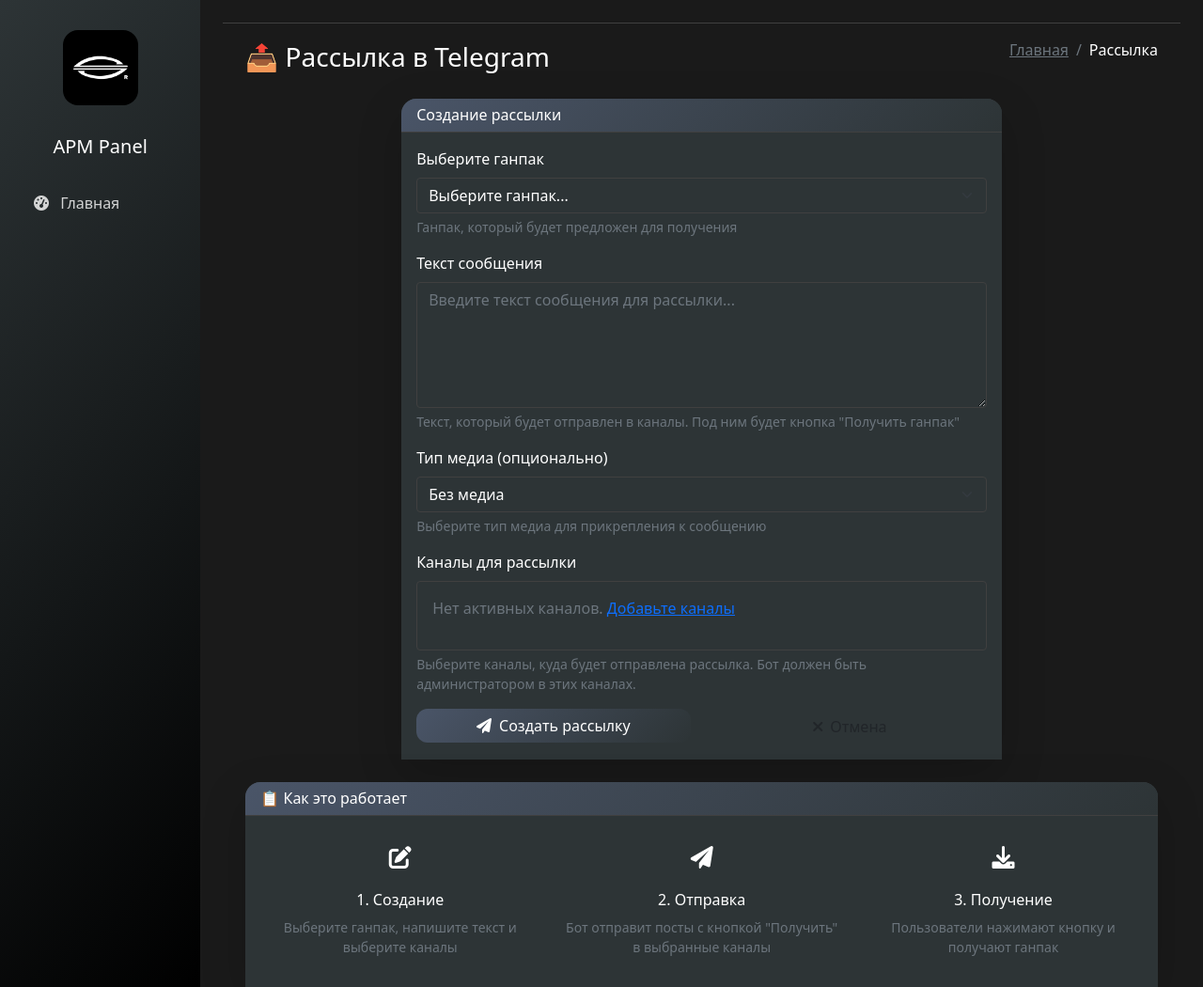
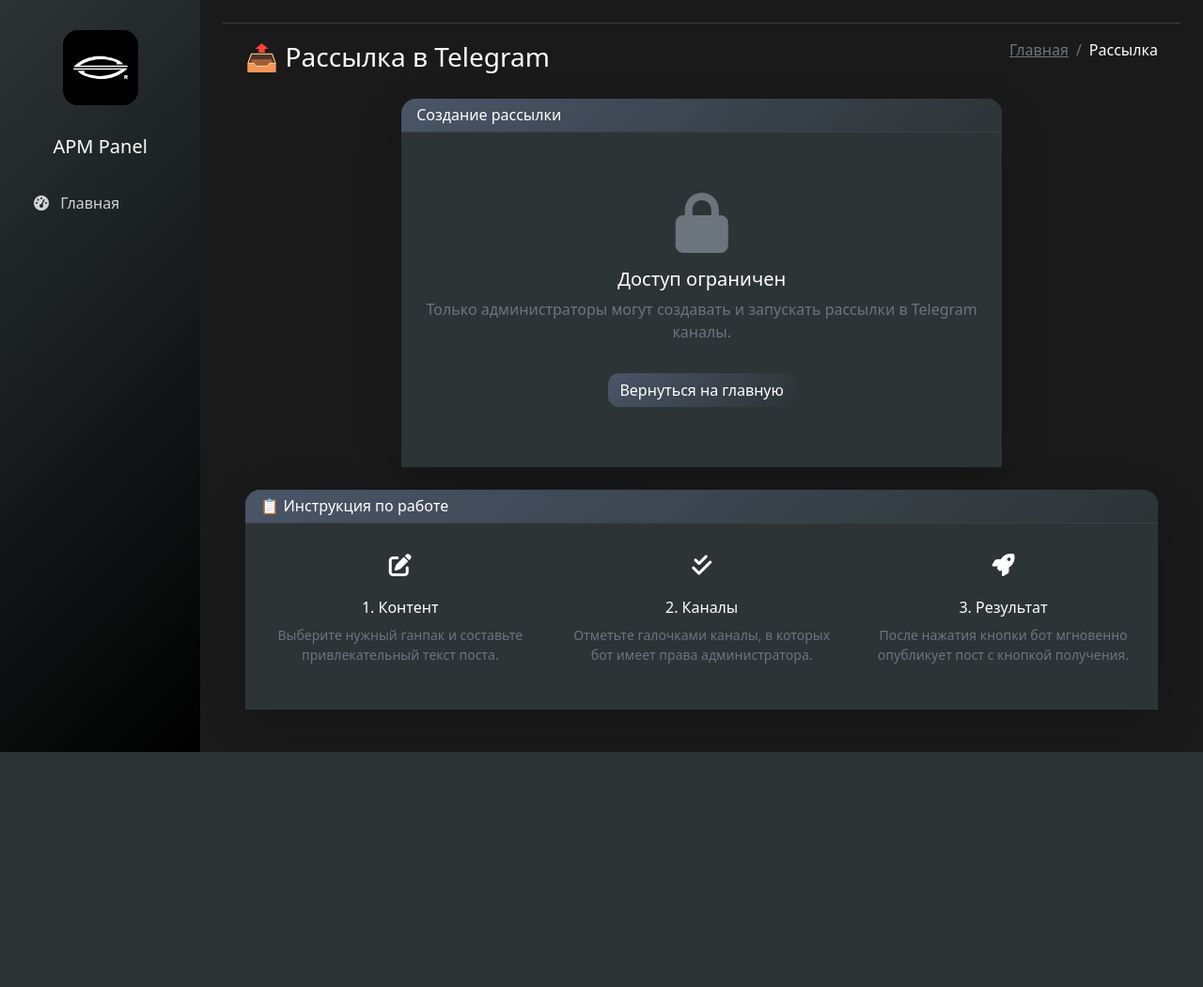
Before and after one commit to ange1231/apmbot, a Python web app: template templates/broadcast_dark.html in a window 1280 px wide. Shown: the whole page at 94% size. After the commit the page ends 800 px from the top, so only its background shows below. Run offline with Jinja, Linux system fonts and the light colour scheme; the template is opened without the code that fills it, so the values that code supplies are empty; some libraries are stand-ins or nearby versions.

Commit message:
Update broadcast_dark.html for admin access and UI

```diff
--- a/templates/broadcast_dark.html
+++ b/templates/broadcast_dark.html
@@ -21,6 +21,7 @@
                     <h6 class="m-0 font-weight-bold text-white">Создание рассылки</h6>
                 </div>
                 <div class="card-body bg-dark">
+                    {% if current_user.role == 'admin' %}
                     <form method="POST">
                         <div class="mb-3">
                             <label for="gunpack_id" class="form-label text-white">Выберите ганпак</label>
@@ -51,59 +52,57 @@
                                 <option value="gif">GIF</option>
                                 <option value="youtube">YouTube видео</option>
                             </select>
-                            <div class="form-text text-muted">
-                                Выберите тип медиа для прикрепления к сообщению
-                            </div>
                         </div>
 
                         <div class="mb-3" id="media_url_container" style="display: none;">
                             <label for="media_url" class="form-label text-white">URL медиа</label>
                             <input type="url" class="form-control bg-dark text-white border-secondary"
                                    id="media_url" name="media_url"
-                                   placeholder="https://example.com/image.jpg или https://youtube.com/watch?v=...">
-                            <div class="form-text text-muted">
-                                Ссылка на фото, GIF или YouTube видео
-                            </div>
+                                   placeholder="https://example.com/image.jpg">
                         </div>
 
                         <div class="mb-3">
                             <label class="form-label text-white">Каналы для рассылки</label>
-                            <div class="border border-secondary rounded p-3 bg-dark">
+                            <div class="border border-secondary rounded p-3 bg-dark" style="max-height: 200px; overflow-y: auto;">
                                 {% if channels %}
                                     {% for channel in channels %}
                                         <div class="form-check mb-2">
-                                            <input class="form-check-input bg-dark" type="checkbox"
+                                            <input class="form-check-input" type="checkbox"
                                                    name="channels" value="{{ channel.name }}"
                                                    id="channel_{{ channel.id }}">
                                             <label class="form-check-label text-white" for="channel_{{ channel.id }}">
                                                 <strong>@{{ channel.name }}</strong>
                                                 {% if channel.title %} - {{ channel.title }}{% endif %}
-                                                <span class="badge bg-info ms-2">Активен</span>
                                             </label>
                                         </div>
                                     {% endfor %}
                                 {% else %}
-                                    <p class="text-muted">Нет активных каналов. <a href="{{ url_for('channels') }}">Добавьте каналы</a></p>
+                                    <p class="text-muted small">Нет активных каналов. <a href="{{ url_for('channels') }}">Добавить?</a></p>
                                 {% endif %}
-                            </div>
-                            <div class="form-text text-muted">
-                                Выберите каналы, куда будет отправлена рассылка. Бот должен быть администратором в этих каналах.
                             </div>
                         </div>
 
-                        <div class="row">
-                            <div class="col-md-6">
+                        <div class="row pt-3">
+                            <div class="col-md-6 mb-2">
                                 <button type="submit" class="btn btn-primary-dark w-100">
-                                    <i class="fas fa-paper-plane me-2"></i>Создать рассылку
+                                    <i class="fas fa-paper-plane me-2"></i>Запустить рассылку
                                 </button>
                             </div>
                             <div class="col-md-6">
-                                <a href="{{ url_for('dashboard') }}" class="btn btn-secondary-dark w-100">
+                                <a href="{{ url_for('dashboard') }}" class="btn btn-outline-secondary w-100 text-white">
                                     <i class="fas fa-times me-2"></i>Отмена
                                 </a>
                             </div>
                         </div>
                     </form>
+                    {% else %}
+                    <div class="text-center py-5">
+                        <i class="fas fa-lock fa-4x text-muted mb-3"></i>
+                        <h5 class="text-white">Доступ ограничен</h5>
+                        <p class="text-muted">Только администраторы могут создавать и запускать рассылки в Telegram каналы.</p>
+                        <a href="{{ url_for('dashboard') }}" class="btn btn-primary-dark mt-3">Вернуться на главную</a>
+                    </div>
+                    {% endif %}
                 </div>
             </div>
         </div>
@@ -113,36 +112,30 @@
         <div class="col-12">
             <div class="card card-dark border-0 shadow-lg">
                 <div class="card-header bg-dark border-secondary">
-                    <h6 class="m-0 font-weight-bold text-white">📋 Как это работает</h6>
+                    <h6 class="m-0 font-weight-bold text-white">📋 Инструкция по работе</h6>
                 </div>
                 <div class="card-body bg-dark">
                     <div class="row">
-                        <div class="col-md-4">
-                            <div class="text-center mb-3">
-                                <div class="badge bg-primary-dark p-3 rounded-circle">
-                                    <i class="fas fa-edit fa-2x"></i>
-                                </div>
-                                <h6 class="text-white mt-2">1. Создание</h6>
-                                <p class="text-muted small">Выберите ганпак, напишите текст и выберите каналы</p>
+                        <div class="col-md-4 text-center mb-3">
+                            <div class="badge bg-primary-dark p-3 rounded-circle mb-2">
+                                <i class="fas fa-edit fa-2x"></i>
                             </div>
+                            <h6 class="text-white">1. Контент</h6>
+                            <p class="text-muted small">Выберите нужный ганпак и составьте привлекательный текст поста.</p>
                         </div>
-                        <div class="col-md-4">
-                            <div class="text-center mb-3">
-                                <div class="badge bg-success-dark p-3 rounded-circle">
-                                    <i class="fas fa-paper-plane fa-2x"></i>
-                                </div>
-                                <h6 class="text-white mt-2">2. Отправка</h6>
-                                <p class="text-muted small">Бот отправит посты с кнопкой "Получить" в выбранные каналы</p>
+                        <div class="col-md-4 text-center mb-3">
+                            <div class="badge bg-primary-dark p-3 rounded-circle mb-2">
+                                <i class="fas fa-check-double fa-2x"></i>
                             </div>
+                            <h6 class="text-white">2. Каналы</h6>
+                            <p class="text-muted small">Отметьте галочками каналы, в которых бот имеет права администратора.</p>
                         </div>
-                        <div class="col-md-4">
-                            <div class="text-center mb-3">
-                                <div class="badge bg-info-dark p-3 rounded-circle">
-                                    <i class="fas fa-download fa-2x"></i>
-                                </div>
-                                <h6 class="text-white mt-2">3. Получение</h6>
-                                <p class="text-muted small">Пользователи нажимают кнопку и получают ганпак</p>
+                        <div class="col-md-4 text-center mb-3">
+                            <div class="badge bg-primary-dark p-3 rounded-circle mb-2">
+                                <i class="fas fa-rocket fa-2x"></i>
                             </div>
+                            <h6 class="text-white">3. Результат</h6>
+                            <p class="text-muted small">После нажатия кнопки бот мгновенно опубликует пост с кнопкой получения.</p>
                         </div>
                     </div>
                 </div>
@@ -160,11 +153,10 @@
         mediaUrlContainer.style.display = 'block';
         mediaUrl.required = true;
 
-        // Обновляем placeholder в зависимости от типа медиа
         if (this.value === 'youtube') {
-            mediaUrl.placeholder = 'https://youtube.com/watch?v=... или https://youtu.be/...';
+            mediaUrl.placeholder = 'https://youtube.com/watch?v=...';
         } else {
-            mediaUrl.placeholder = 'https://example.com/image.jpg или https://example.com/animation.gif';
+            mediaUrl.placeholder = 'https://example.com/image.jpg';
         }
     } else {
         mediaUrlContainer.style.display = 'none';
```
